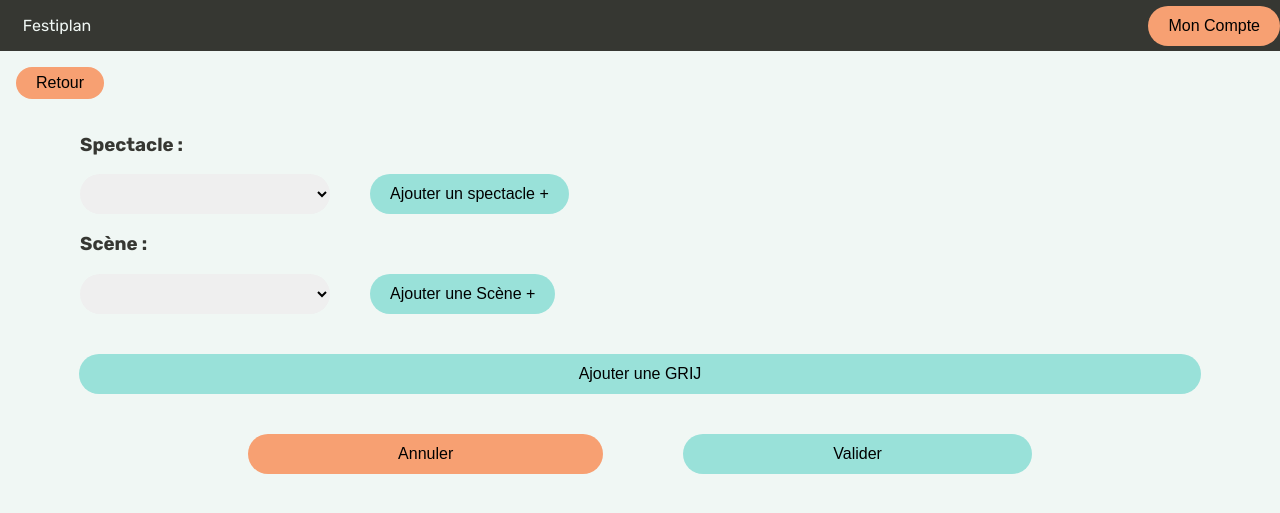
After one commit to GroupeSAETPA1/Festiplan, a PHP site: page /views/creation/createFestival3.php in a window 1280 px wide. The commit adds this page. Shown: the top 513 px of the page. Run offline with PHP 8.4, Linux system fonts and the light colour scheme.

Commit message:
separation du formulaire en plusieurs page

```diff
--- /dev/null
+++ b/FestiplanWeb/views/creation/createFestival3.php
@@ -0,0 +1,82 @@
+<!DOCTYPE html>
+<html lang="fr">
+    <head>
+        <meta charset="utf-8">
+        <title>Festiplan</title>
+
+        <!-- Lien vers mon CSS -->
+        <link rel="stylesheet" href="../../static/style/css/createFestiplan/createFestiplan.css">
+        <link rel="stylesheet" href="../../static/style/css/createFestiplan/button.css">
+        <link rel="stylesheet" href="../../static/style/css/createFestiplan/image.css">
+        <link rel="stylesheet" href="../../static/style/css/createFestiplan/input.css">
+        <!--<link rel="stylesheet" href="../../static/style/css/footer.css">-->
+
+        <link rel="stylesheet" href="../../../framework/fontawesome-free-6.2.1-web/css/all.css">
+
+    </head>
+    <body>
+        <header>
+            <div class="logo">
+                <i class="fa-solid fa-calendar-days"></i>
+                <span>Festiplan</span>
+            </div>
+            <div>
+                <div>
+                    <button class="mon-compte"><i class="fa-solid fa-user"></i> Mon Compte</button>
+                </div>
+            </div>
+        </header>
+
+        <div class="ret">
+            <a href="createFestival2.php"><button class="retour"><i class="fa-solid fa-arrow-left"></i> Retour</button></a>
+        </div>
+
+        <div class="wrapper">
+            <div class="container">
+
+            <div class="proot">
+                <div>
+                    <h3>Spectacle :</h3>
+                    <select>
+                        <option value=" "></option>
+                        <option value="descriauds">Descriaud's pectacle</option>
+                    </select>
+                </div>
+                <div class="butSpec">
+                    <button class="ajoutS">Ajouter un spectacle +</button>
+                </div>
+            </div>
+
+            <div class="proot">
+                <div>
+                    <h3>Scène :</h3>
+                    <select>
+                        <option value=" "></option>
+                        <option value="concert">concert</option>
+                        <option value="theatre">theatre</option>
+                        <option value="danse">danse</option>
+                        <option value="cirque">cirque</option>
+                        <option value="film">film</option>
+                    </select>
+                </div>
+                <div class="butSpec">
+                    <button class="ajoutS">Ajouter une Scène +</button>
+                </div>
+            </div>
+            </div>
+            </div>
+
+            <div class="babou">
+                <button class="ajoutGrij">Ajouter une GRIJ</button>
+            </div>
+
+        <div class="babou">
+            <div class="butSpec">
+                <button class="annul">Annuler</button>
+            </div>
+            <div class="butSpec">
+                <button class="valid">Valider</button>
+            </div>
+        </div>
+    </body>
+</html>
```
Also changed, not shown: FestiplanWeb/views/creation/createFestival.php (+3 -64 lines), FestiplanWeb/views/creation/createFestival2.php (added, +66 -0 lines).
